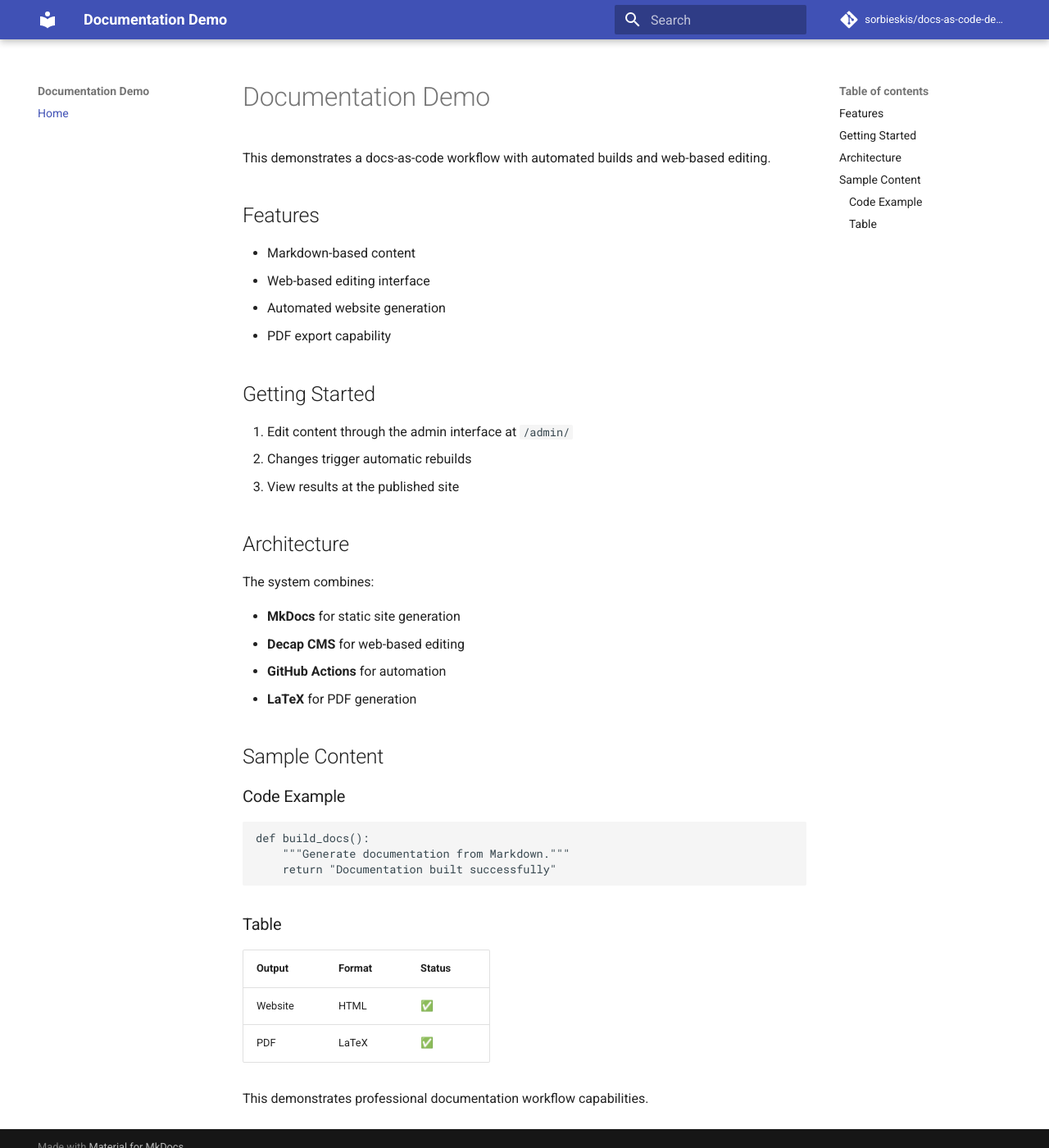
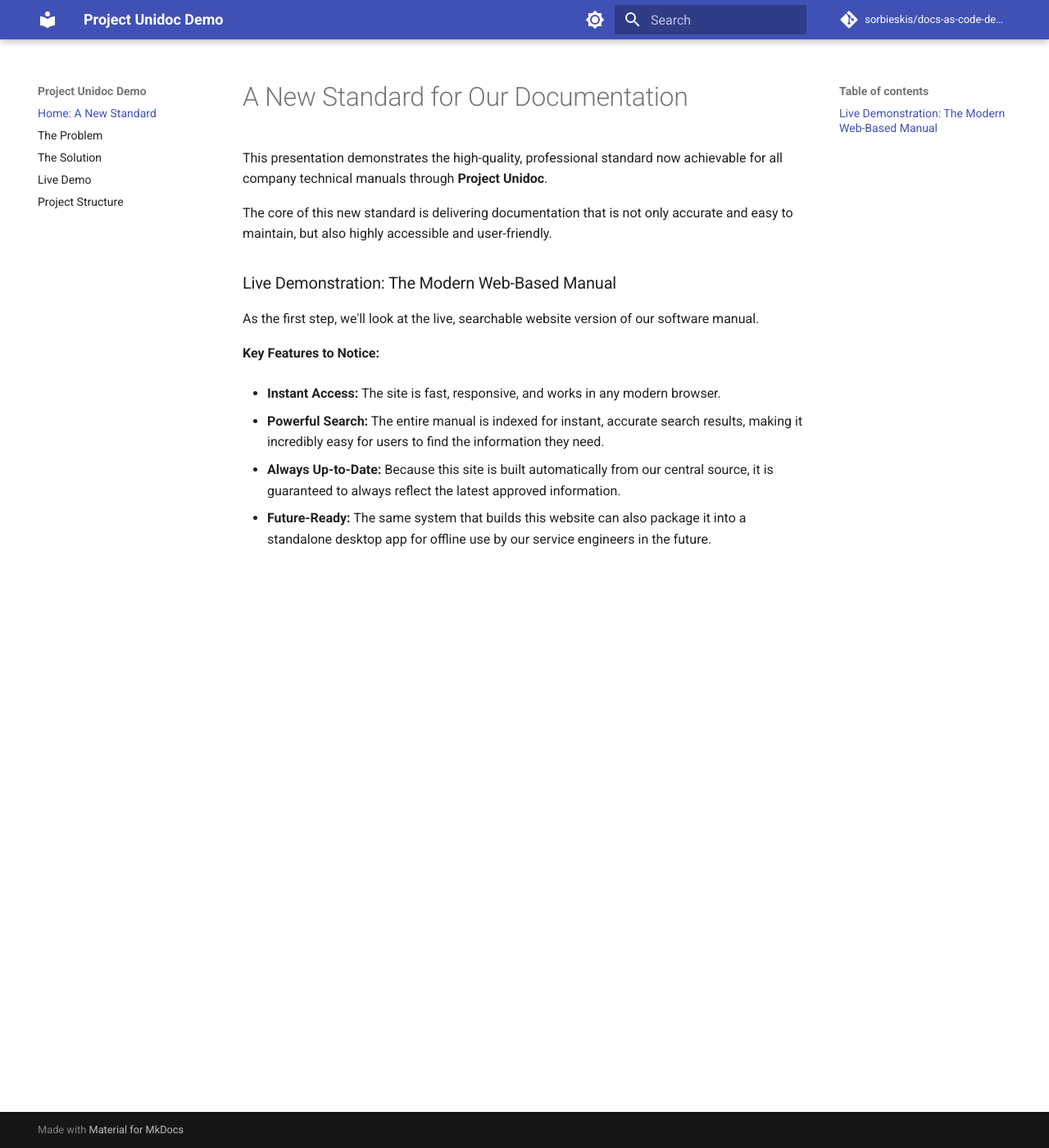
Before and after one commit to Sorbieskis/docs-as-code-demo, an MkDocs documentation site: the page built from docs/index.md, in a window 1280 px wide and 1400 px high. Shown: the whole window at 82% size. Built offline with MkDocs 1.6.1 and Material for MkDocs 9.7.7, drawn with Linux system fonts in a browser that asks for light colours; comment, search, counter and statistics services are not loaded.

Commit message:
feat: updated content

````diff
--- a/docs/index.md
+++ b/docs/index.md
@@ -1,49 +1,20 @@
----
-title: Documentation Demo
-author: Demo Project
-date: 2024
----
-# Documentation Demo
+A New Standard for Our Documentation
+====================================
 
-This demonstrates a docs-as-code workflow with automated builds and web-based editing.
+This presentation demonstrates the high-quality, professional standard now achievable for all company technical manuals through **Project Unidoc**.
 
-## Features
+The core of this new standard is delivering documentation that is not only accurate and easy to maintain, but also highly accessible and user-friendly.
 
-* Markdown-based content
-* Web-based editing interface
-* Automated website generation
-* PDF export capability
+### Live Demonstration: The Modern Web-Based Manual
 
-## Getting Started
+As the first step, we'll look at the live, searchable website version of our software manual.
 
-1. Edit content through the admin interface at `/admin/`
-2. Changes trigger automatic rebuilds
-3. View results at the published site
+**Key Features to Notice:**
 
-## Architecture
+-   **Instant Access:** The site is fast, responsive, and works in any modern browser.
 
-The system combines:
+-   **Powerful Search:** The entire manual is indexed for instant, accurate search results, making it incredibly easy for users to find the information they need.
 
-* **MkDocs** for static site generation
-* **Decap CMS** for web-based editing
-* **GitHub Actions** for automation
-* **LaTeX** for PDF generation
+-   **Always Up-to-Date:** Because this site is built automatically from our central source, it is guaranteed to always reflect the latest approved information.
 
-## Sample Content
-
-### Code Example
-
-```python
-def build_docs():
-    """Generate documentation from Markdown."""
-    return "Documentation built successfully"
-```
-
-### Table
-
-| Output  | Format | Status |
-| ------- | ------ | ------ |
-| Website | HTML   | ✅      |
-| PDF     | LaTeX  | ✅      |
-
-This demonstrates professional documentation workflow capabilities.
+-   **Future-Ready:** The same system that builds this website can also package it into a standalone desktop app for offline use by our service engineers in the future.
--- a/mkdocs.yml
+++ b/mkdocs.yml
@@ -1,6 +1,5 @@
-site_name: Documentation Demo
-site_description: Docs-as-code demonstration
-# site_url: https://sorbieskis.github.io/docs-as-code-demo/  # Commented for local development
+site_name: Project Unidoc Demo
+site_description: A presentation and demonstration of the Project Unidoc docs-as-code system.
 
 repo_url: https://github.com/Sorbieskis/docs-as-code-demo
 repo_name: sorbieskis/docs-as-code-demo
@@ -10,21 +9,36 @@
   features:
     - navigation.top
     - search.highlight
+    - content.code.copy
+  palette:
+    # Palette toggle for light vs dark mode
+    - media: "(prefers-color-scheme: light)"
+      scheme: default
+      toggle:
+        icon: material/brightness-7
+        name: Switch to dark mode
+    - media: "(prefers-color-scheme: dark)"
+      scheme: slate
+      toggle:
+        icon: material/brightness-4
+        name: Switch to light mode
 
 plugins:
   - search
-  - with-pdf:
-      author: Demo Project
-      copyright: "2024"
-      cover_title: Documentation Demo
-      output_path: pdf/manual.pdf
-      cover_subtitle: Automated Documentation Pipeline
-      custom_template_path: template.latex
 
+# Navigation structure for the presentation
 nav:
-  - Home: index.md
+  - 'Home: A New Standard': 'index.md'
+  - 'The Problem': 'problem.md'
+  - 'The Solution': 'solution.md'
+  - 'Live Demo': 'demo.md'
+  - 'Project Structure': 'structure.md'
 
 markdown_extensions:
-  - toc
+  - toc:
+      permalink: true
   - tables
   - fenced_code
+  - admonition
+  - pymdownx.details
+  - pymdownx.superfences
````
Also changed, not shown: PRD.md (added, +109 -0 lines), README.md (+0 -21 lines), docs/demo.md (added, +24 -0 lines), docs/problem.md (added, +26 -0 lines), docs/solution.md (added, +28 -0 lines), docs/structure.md (added, +78 -0 lines), docs/assets/images/technical-architecture.png (added), docs/assets/images/workflow-diagram.png (added).
